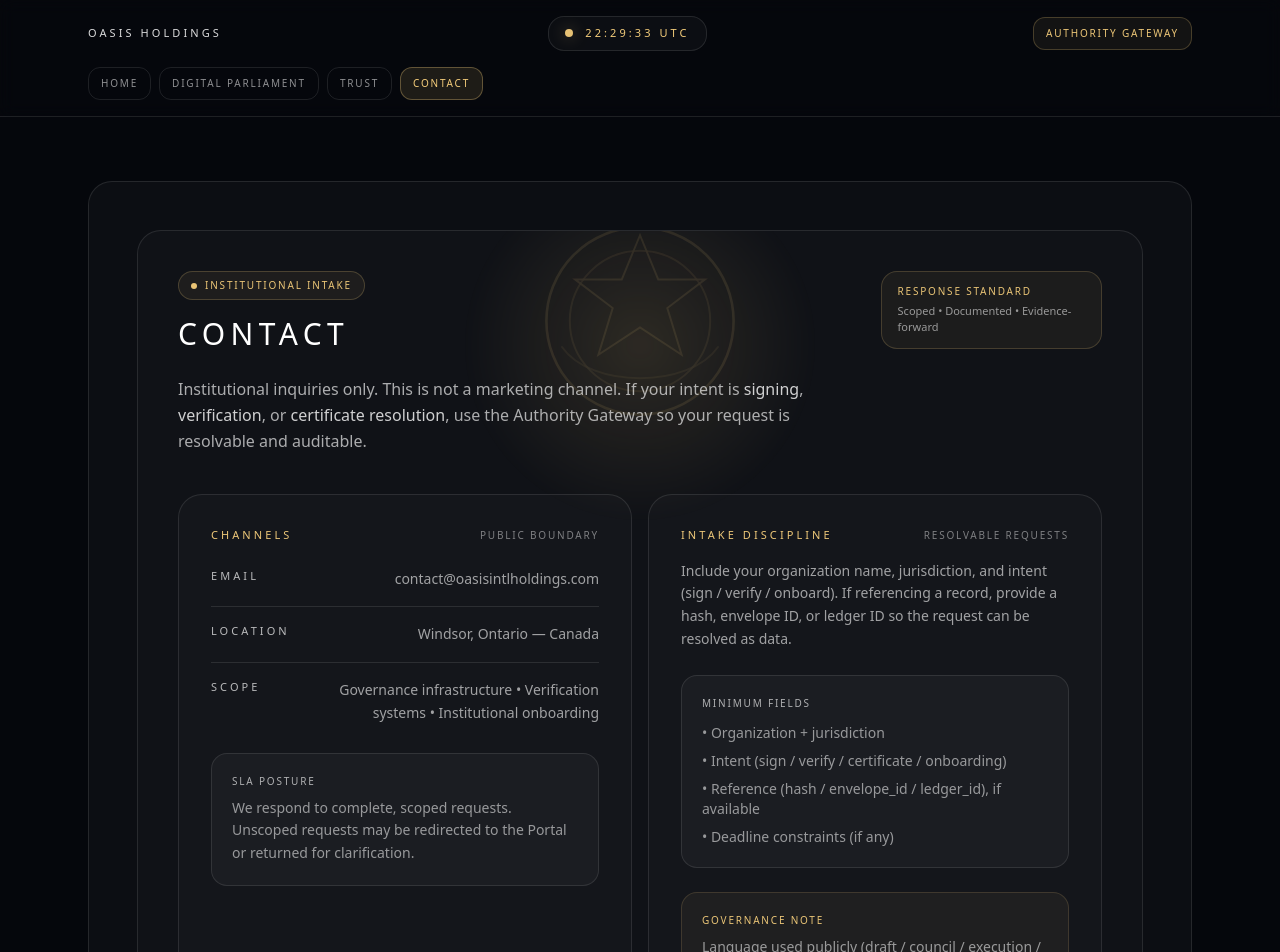
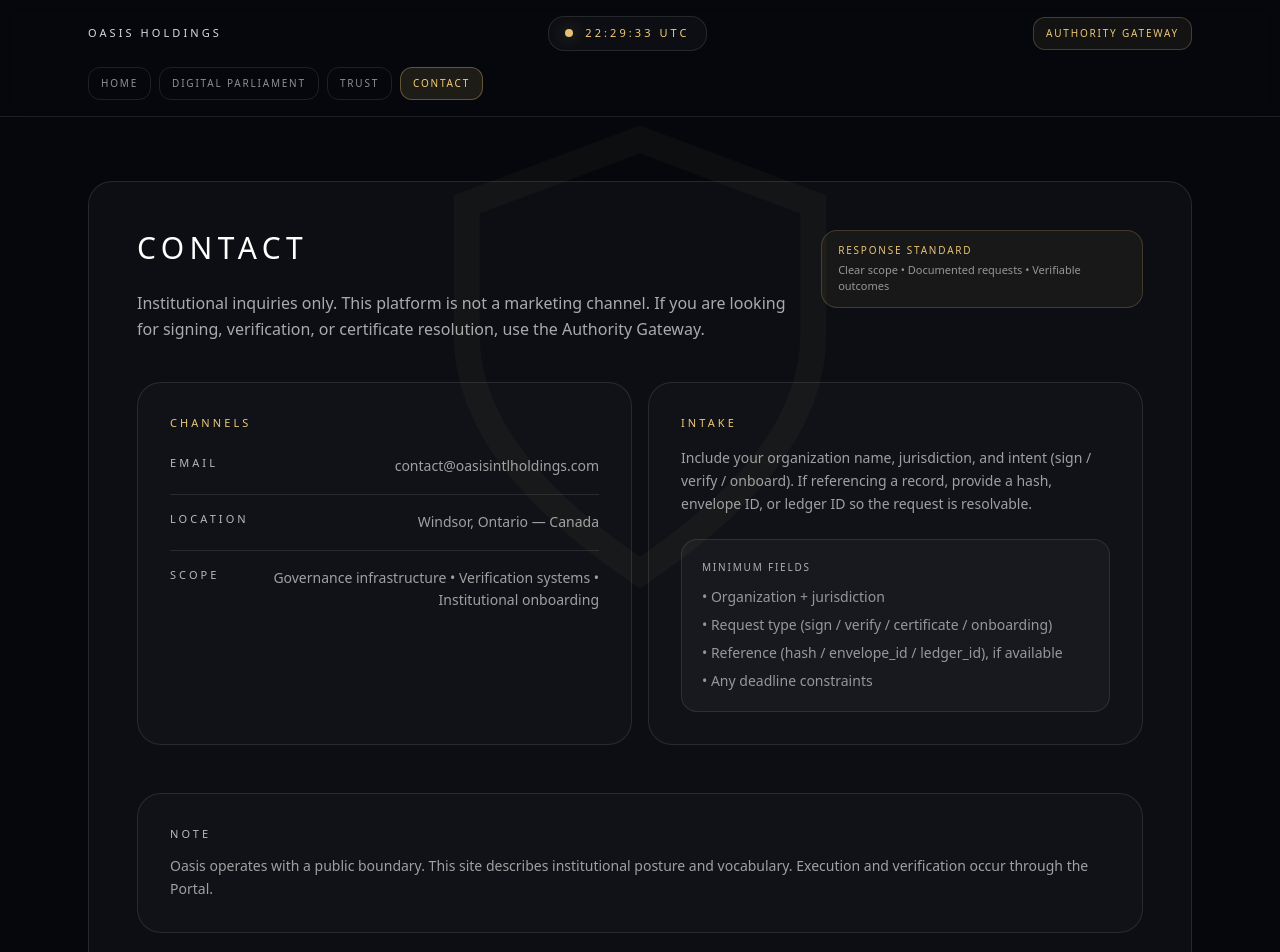
Before and after one commit to oasisinternationalholdingsinc-cyber/oasis-holdings, a Next.js app: page /contact in a window 1280 px wide. Shown: the top 952 px of the page. Built offline with nearby package versions, Linux system fonts and the light colour scheme.

Commit message:
Contact page: institutional shield watermark + refined enterprise depth

```diff
--- a/src/app/contact/page.tsx
+++ b/src/app/contact/page.tsx
@@ -3,49 +3,12 @@ import InstitutionalFrame from '@/components/InstitutionalFrame';
 function Row({ k, v }: { k: string; v: string }) {
   return (
     <div className='flex items-start justify-between gap-6 border-t border-white/10 py-4 first:border-t-0 first:pt-0 last:pb-0'>
-      <div className='text-[11px] tracking-widemax text-white/70'>{k.toUpperCase()}</div>
-      <div className='text-sm text-white/60 text-right leading-relaxed'>{v}</div>
+      <div className='text-[11px] tracking-widemax text-white/70'>
+        {k.toUpperCase()}
       </div>
-  );
-}
-
-function Emblem() {
-  return (
-    <div className='pointer-events-none absolute inset-0 overflow-hidden rounded-3xl'>
-      {/* soft gold halo */}
-      <div className='absolute -top-24 left-1/2 h-[420px] w-[420px] -translate-x-1/2 rounded-full bg-[radial-gradient(circle_at_center,rgba(255,214,128,.12),transparent_60%)] blur-[2px]' />
-      {/* emblem mark */}
-      <svg
-        className='absolute -top-10 left-1/2 h-[260px] w-[260px] -translate-x-1/2 opacity-[0.10]'
-        viewBox='0 0 200 200'
-        fill='none'
-        aria-hidden='true'
-      >
-        <circle cx='100' cy='100' r='72' stroke='rgba(255,214,128,.95)' strokeWidth='2' />
-        <circle cx='100' cy='100' r='54' stroke='rgba(255,214,128,.65)' strokeWidth='1.5' />
-        <path
-          d='M100 34 L114 68 L150 68 L121 90 L132 126 L100 105 L68 126 L79 90 L50 68 L86 68 Z'
-          stroke='rgba(255,214,128,.9)'
-          strokeWidth='1.5'
-        />
-        <path
-          d='M40 120 C62 152, 138 152, 160 120'
-          stroke='rgba(255,214,128,.55)'
-          strokeWidth='1.5'
-          strokeLinecap='round'
-        />
-      </svg>
+      <div className='text-sm text-white/60 text-right leading-relaxed'>
+        {v}
       </div>
-  );
-}
-
-function Chip({ label }: { label: string }) {
-  return (
-    <div className='inline-flex items-center gap-2 rounded-full border border-[rgba(255,214,128,.20)] bg-[rgba(255,214,128,.06)] px-3 py-1.5'>
-      <span className='h-1.5 w-1.5 rounded-full bg-[rgba(255,214,128,.9)]' />
-      <span className='text-[10px] tracking-wideplus text-[rgba(255,214,128,.9)]'>
-        {label.toUpperCase()}
-      </span>
     </div>
   );
 }
@@ -53,24 +16,30 @@ function Chip({ label }: { label: string }) {
 export default function Contact() {
   return (
     <InstitutionalFrame active='/contact'>
-      <div className='relative rounded-3xl border border-white/10 bg-white/[0.02] p-8 md:p-10'>
-        <Emblem />
+      {/* Shield watermark */}
+      <div className='pointer-events-none absolute inset-0 flex justify-center'>
+        <svg
+          className='mt-24 h-[520px] w-[520px] opacity-[0.035]'
+          viewBox='0 0 24 24'
+          fill='none'
+        >
+          <path
+            d='M12 2L20 5V11C20 15.4183 16.4183 18.9999 12 22C7.5817 18.9999 4 15.4183 4 11V5L12 2Z'
+            stroke='rgba(255,214,128,0.9)'
+            strokeWidth='1.2'
+            fill='rgba(255,214,128,0.08)'
+          />
+        </svg>
+      </div>
 
       <div className='relative'>
         <div className='flex items-start justify-between gap-8'>
           <div>
-              <div className='mb-4'>
-                <Chip label='Institutional intake' />
-              </div>
-
             <h1 className='text-3xl tracking-wideplus'>CONTACT</h1>
-
-              <p className='mt-6 max-w-3xl text-white/65 leading-relaxed'>
-                Institutional inquiries only. This is not a marketing channel. If your intent is
-                <span className='text-white/80'> signing</span>,{' '}
-                <span className='text-white/80'>verification</span>, or{' '}
-                <span className='text-white/80'>certificate resolution</span>, use the Authority
-                Gateway so your request is resolvable and auditable.
+            <p className='mt-6 max-w-2xl text-white/65 leading-relaxed'>
+              Institutional inquiries only. This platform is not a marketing channel.
+              If you are looking for signing, verification, or certificate resolution,
+              use the Authority Gateway.
             </p>
           </div>
 
@@ -79,23 +48,16 @@ export default function Contact() {
               RESPONSE STANDARD
             </div>
             <div className='mt-1 text-[11px] text-white/55'>
-                Scoped • Documented • Evidence-forward
+              Clear scope • Documented requests • Verifiable outcomes
             </div>
           </div>
         </div>
 
         <div className='mt-10 grid gap-4 md:grid-cols-2'>
-            {/* Channels */}
           <div className='rounded-3xl border border-white/10 bg-white/[0.02] p-8'>
-              <div className='flex items-center justify-between gap-4'>
             <div className='text-[11px] tracking-widemax text-[rgba(255,214,128,.92)]'>
               CHANNELS
             </div>
-                <div className='text-[10px] tracking-wideplus text-white/45'>
-                  PUBLIC BOUNDARY
-                </div>
-              </div>
-
             <div className='mt-6'>
               <Row k='Email' v='contact@oasisintlholdings.com' />
               <Row k='Location' v='Windsor, Ontario — Canada' />
@@ -104,68 +66,39 @@ export default function Contact() {
                 v='Governance infrastructure • Verification systems • Institutional onboarding'
               />
             </div>
-
-              <div className='mt-7 rounded-2xl border border-white/10 bg-white/[0.03] p-5'>
-                <div className='text-[10px] tracking-wideplus text-white/65'>SLA POSTURE</div>
-                <div className='mt-2 text-sm text-white/55 leading-relaxed'>
-                  We respond to complete, scoped requests. Unscoped requests may be redirected to
-                  the Portal or returned for clarification.
-                </div>
-              </div>
           </div>
 
-            {/* Intake */}
           <div className='rounded-3xl border border-white/10 bg-white/[0.02] p-8'>
-              <div className='flex items-center justify-between gap-4'>
             <div className='text-[11px] tracking-widemax text-[rgba(255,214,128,.92)]'>
-                  INTAKE DISCIPLINE
+              INTAKE
             </div>
-                <div className='text-[10px] tracking-wideplus text-white/45'>
-                  RESOLVABLE REQUESTS
-                </div>
-              </div>
-
             <p className='mt-4 text-sm text-white/60 leading-relaxed'>
-                Include your organization name, jurisdiction, and intent (sign / verify / onboard).
-                If referencing a record, provide a hash, envelope ID, or ledger ID so the request
-                can be resolved as data.
+              Include your organization name, jurisdiction, and intent
+              (sign / verify / onboard). If referencing a record, provide a
+              hash, envelope ID, or ledger ID so the request is resolvable.
             </p>
 
             <div className='mt-6 rounded-2xl border border-white/10 bg-white/[0.03] p-5'>
-                <div className='text-[10px] tracking-wideplus text-white/65'>MINIMUM FIELDS</div>
+              <div className='text-[10px] tracking-wideplus text-white/65'>
+                MINIMUM FIELDS
+              </div>
               <ul className='mt-3 space-y-2 text-sm text-white/55'>
                 <li>• Organization + jurisdiction</li>
-                  <li>• Intent (sign / verify / certificate / onboarding)</li>
+                <li>• Request type (sign / verify / certificate / onboarding)</li>
                 <li>• Reference (hash / envelope_id / ledger_id), if available</li>
-                  <li>• Deadline constraints (if any)</li>
+                <li>• Any deadline constraints</li>
               </ul>
-              </div>
-
-              <div className='mt-6 rounded-2xl border border-[rgba(255,214,128,.14)] bg-[rgba(255,214,128,.05)] p-5'>
-                <div className='text-[10px] tracking-wideplus text-[rgba(255,214,128,.9)]'>
-                  GOVERNANCE NOTE
-                </div>
-                <div className='mt-2 text-sm text-white/55 leading-relaxed'>
-                  Language used publicly (draft / council / execution / archive) is intentional:
-                  it describes lifecycle states, not marketing claims. The system is built to
-                  produce proof.
-                </div>
             </div>
           </div>
         </div>
 
         <div className='mt-12 rounded-3xl border border-white/10 bg-white/[0.02] p-8'>
-            <div className='flex items-center justify-between gap-6'>
-              <div className='text-[11px] tracking-widemax text-white/70'>NOTE</div>
-              <div className='text-[10px] tracking-wideplus text-white/45'>
-                EXECUTION OCCURS IN THE PORTAL / OS
-              </div>
+          <div className='text-[11px] tracking-widemax text-white/70'>
+            NOTE
           </div>
           <div className='mt-3 text-sm text-white/60 leading-relaxed'>
-              Oasis operates with a public boundary. This site establishes institutional posture and
-              vocabulary. Signing, verification, and certificate flows are handled through the
-              Authority Gateway.
-            </div>
+            Oasis operates with a public boundary. This site describes institutional
+            posture and vocabulary. Execution and verification occur through the Portal.
           </div>
         </div>
       </div>
```
Lines whose indentation alone changed are shown as unchanged.
